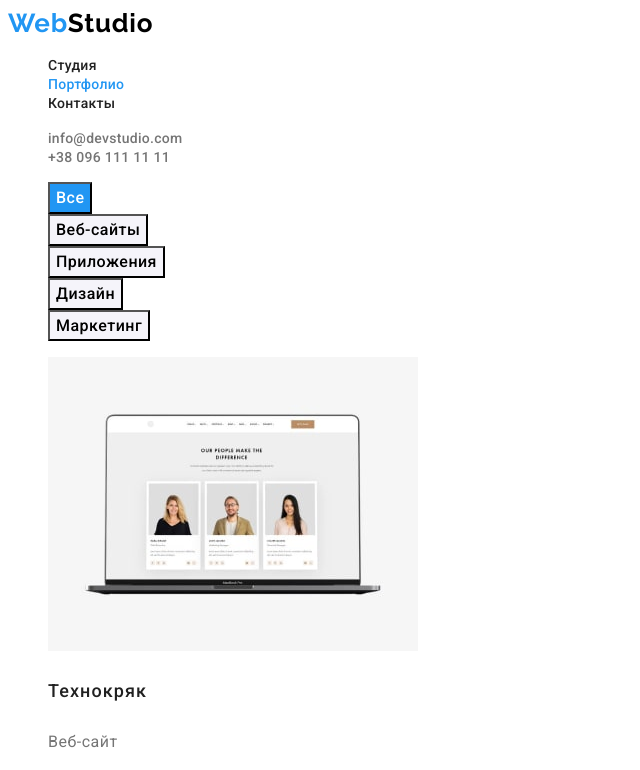
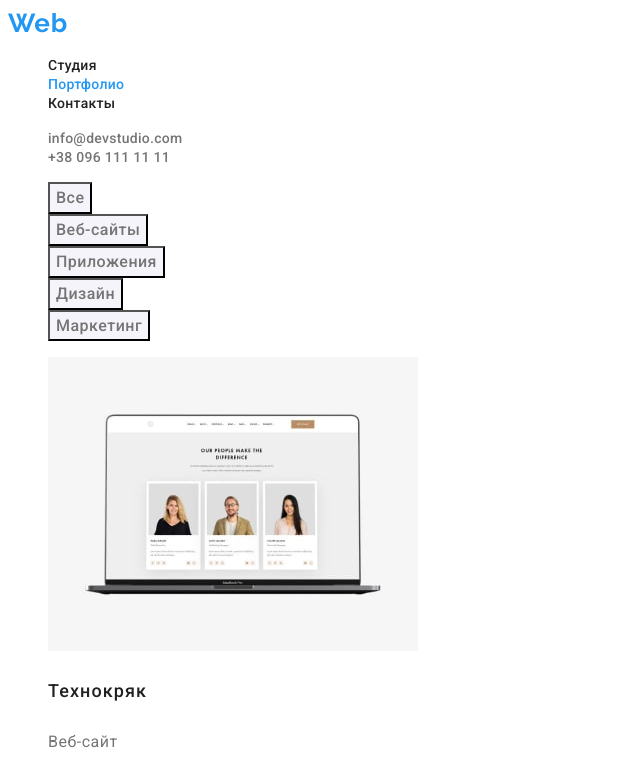
Before and after one commit to nina-strizhachenko/goit-markup-hw-02, a plain HTML site: page portfolio.html in a window 1280 px wide. Shown: the top 770 px of the page, without its empty margins (0-640 px from the left). Drawn offline with Linux system fonts and the light colour scheme.

Commit message:
add-prettierrc

```diff
--- a/css/styles.css
+++ b/css/styles.css
@@ -10,6 +10,8 @@
 }
 body {
   font-family: 'Roboto', sans-serif;
+  color: var(--second-text-color);
+  background-color: var(--hero-color);
 }
 
 .list {
@@ -80,7 +82,7 @@ body {
   letter-spacing: 0.03em;
   color: var(--accent-color);
 }
-.header-logo-second {
+.logo-second {
   font-family: Raleway;
   font-style: normal;
   font-weight: 700;
--- a/portfolio.html
+++ b/portfolio.html
@@ -18,7 +18,7 @@
 <body>
     <header class="logo">
         <a class="logo link" href="WebStudio"> <span class="logo-first">Web</span><span
-                class="header-logo-second">Studio</span></a>
+                class="logo-second">Studio</span></a>
         <nav class="nav">
             <ul class="nav-list list">
                 <li class="nav-item"><a href="./index.html" class="nav-link link">Студия</a></li>
@@ -37,7 +37,7 @@
         <section class="portfolio">
             <h1 class="visually-hidden">Портфолио</h1>
             <ul class="filter-list list">
-                <li class="filter-item-btn"><button class="secondary-btn active" type="button">Все</button></li>
+                <li class="filter-item-btn"><button class="secondary-btn" type="button">Все</button></li>
                 <li class="filter-item-btn"><button class="secondary-btn" type="button">Веб-сайты</button></li>
                 <li class="filter-item-btn"><button class="secondary-btn" type="button">Приложения</button></li>
                 <li class="filter-item-btn"><button class="secondary-btn" type="button">Дизайн</button></li>
```
Also changed, not shown: index.html (+3 -3 lines), .prettierrc.json (added).
